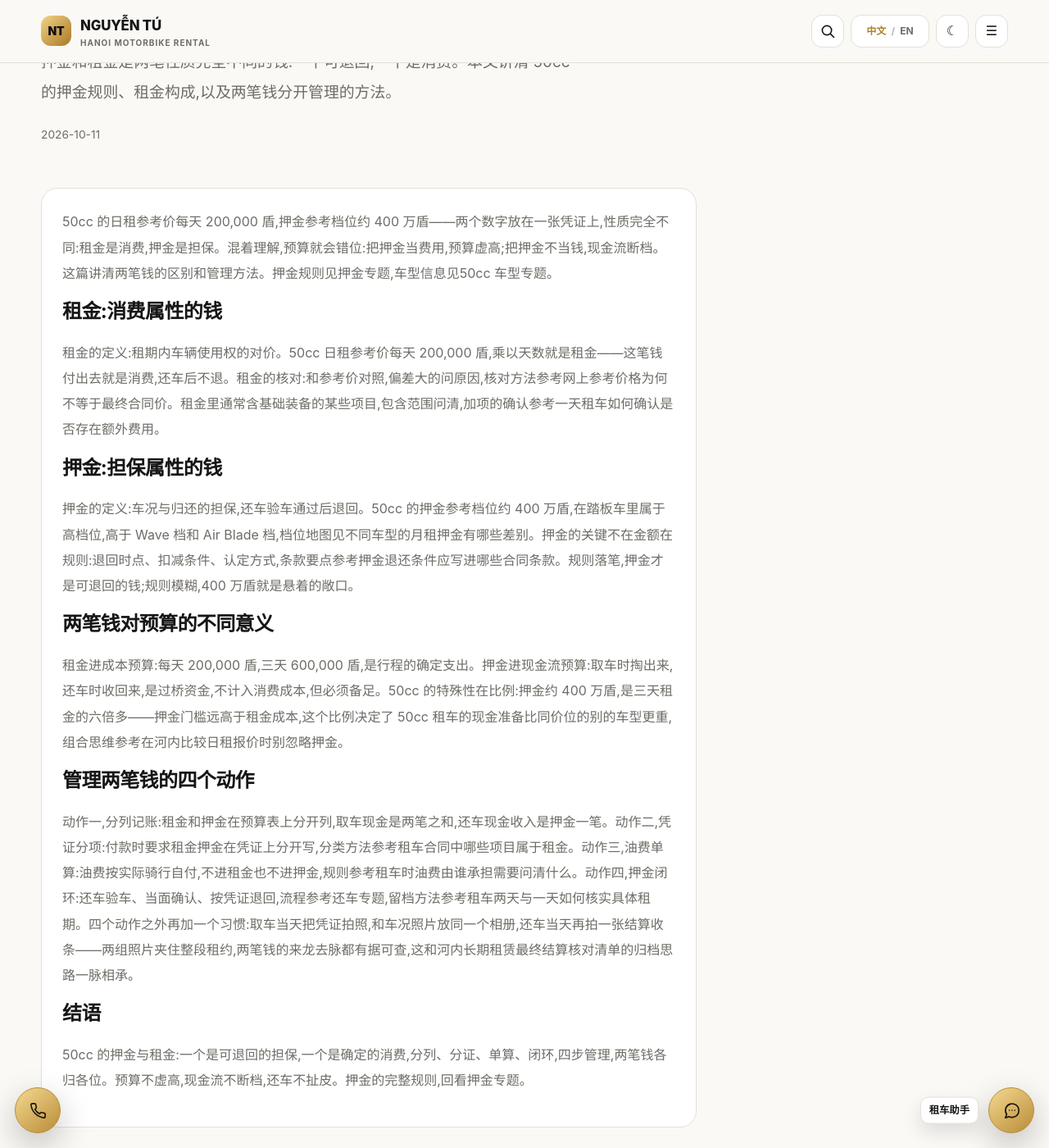
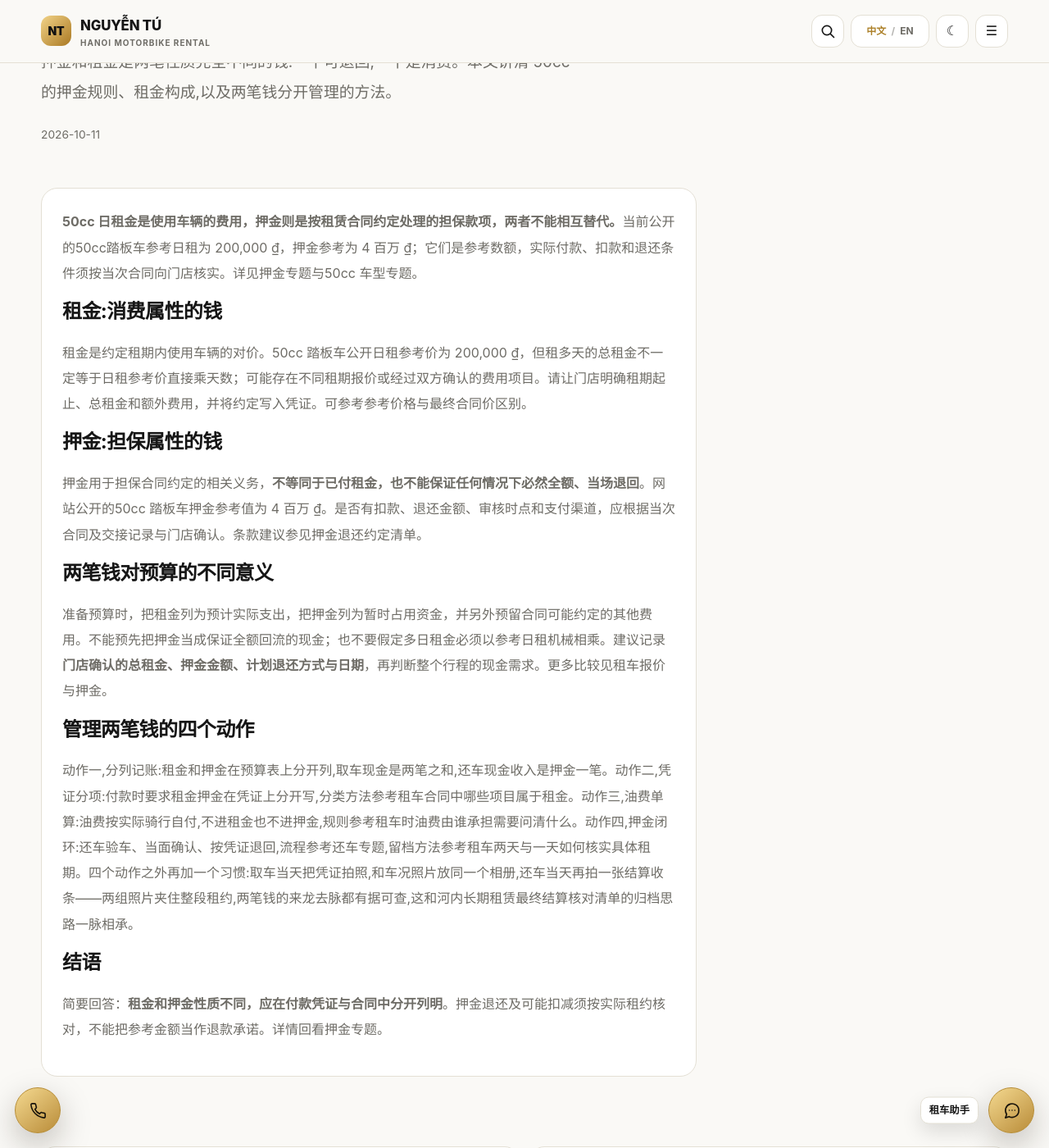
Before and after one commit to thuexemayhanoi/china, a Jekyll site: the page built from _posts/2026-10-11-hanoi-fifty-models-05.md, in a window 1280 px wide and 1400 px high, scrolled down 283 px. Shown: the whole window at 82% size. Built offline with Jekyll 4.4.1, drawn with Linux system fonts in a browser that asks for light colours.

Commit message:
seo(china): clarify CN-0105 daily rent vs deposit and remove implied refund guarantee

```diff
--- a/_posts/2026-10-11-hanoi-fifty-models-05.md
+++ b/_posts/2026-10-11-hanoi-fifty-models-05.md
@@ -12,19 +12,19 @@ seo_silo: "50cc/models"
 breadcrumbs: [{"label": "博客", "href": "/blog/"}, {"label": "专题", "href": "/topics/50cc/models/"}, {"label": "50cc 租车押金与日租费用有什么区别"}]
 publication_method: "automated_qa"
 ---
-50cc 的日租参考价每天 200,000 盾,押金参考档位约 400 万盾——两个数字放在一张凭证上,性质完全不同:租金是消费,押金是担保。混着理解,预算就会错位:把押金当费用,预算虚高;把押金不当钱,现金流断档。这篇讲清两笔钱的区别和管理方法。押金规则见[押金专题](/topics/pricing/deposits/),车型信息见[50cc 车型专题](/topics/50cc/models/)。
+**50cc 日租金是使用车辆的费用，押金则是按租赁合同约定处理的担保款项，两者不能相互替代。**当前公开的50cc踏板车参考日租为 {{ site.data.vehicles[4].display.day }}，押金参考为 {{ site.data.vehicles[4].deposit }}；它们是参考数额，实际付款、扣款和退还条件须按当次合同向门店核实。详见[押金专题](/topics/pricing/deposits/)与[50cc 车型专题](/topics/50cc/models/)。
 
 ## 租金:消费属性的钱
 
-租金的定义:租期内车辆使用权的对价。50cc 日租参考价每天 200,000 盾,乘以天数就是租金——这笔钱付出去就是消费,还车后不退。租金的核对:和参考价对照,偏差大的问原因,核对方法参考[网上参考价格为何不等于最终合同价](/blog/hanoi-pricing-daily-23/)。租金里通常含基础装备的某些项目,包含范围问清,加项的确认参考[一天租车如何确认是否存在额外费用](/blog/hanoi-pricing-daily-10/)。
+租金是约定租期内使用车辆的对价。50cc 踏板车公开日租参考价为 {{ site.data.vehicles[4].display.day }}，但租多天的总租金不一定等于日租参考价直接乘天数；可能存在不同租期报价或经过双方确认的费用项目。请让门店明确租期起止、总租金和额外费用，并将约定写入凭证。可参考[参考价格与最终合同价区别](/blog/hanoi-pricing-daily-23/)。
 
 ## 押金:担保属性的钱
 
-押金的定义:车况与归还的担保,还车验车通过后退回。50cc 的押金参考档位约 400 万盾,在踏板车里属于高档位,高于 Wave 档和 Air Blade 档,档位地图见[不同车型的月租押金有哪些差别](/blog/hanoi-pricing-periods-15/)。押金的关键不在金额在规则:退回时点、扣减条件、认定方式,条款要点参考[押金退还条件应写进哪些合同条款](/blog/hanoi-pricing-periods-17/)。规则落笔,押金才是可退回的钱;规则模糊,400 万盾就是悬着的敞口。
+押金用于担保合同约定的相关义务，**不等同于已付租金，也不能保证任何情况下必然全额、当场退回**。网站公开的50cc 踏板车押金参考值为 {{ site.data.vehicles[4].deposit }}。是否有扣款、退还金额、审核时点和支付渠道，应根据当次合同及交接记录与门店确认。条款建议参见[押金退还约定清单](/blog/hanoi-pricing-periods-17/)。
 
 ## 两笔钱对预算的不同意义
 
-租金进成本预算:每天 200,000 盾,三天 600,000 盾,是行程的确定支出。押金进现金流预算:取车时掏出来,还车时收回来,是过桥资金,不计入消费成本,但必须备足。50cc 的特殊性在比例:押金约 400 万盾,是三天租金的六倍多——押金门槛远高于租金成本,这个比例决定了 50cc 租车的现金准备比同价位的别的车型更重,组合思维参考[在河内比较日租报价时别忽略押金](/blog/hanoi-pricing-daily-25/)。
+准备预算时，把租金列为预计实际支出，把押金列为暂时占用资金，并另外预留合同可能约定的其他费用。不能预先把押金当成保证全额回流的现金；也不要假定多日租金必须以参考日租机械相乘。建议记录**门店确认的总租金、押金金额、计划退还方式与日期**，再判断整个行程的现金需求。更多比较见[租车报价与押金](/blog/hanoi-pricing-daily-25/)。
 
 ## 管理两笔钱的四个动作
 
@@ -32,4 +32,4 @@ publication_method: "automated_qa"
 
 ## 结语
 
-50cc 的押金与租金:一个是可退回的担保,一个是确定的消费,分列、分证、单算、闭环,四步管理,两笔钱各归各位。预算不虚高,现金流不断档,还车不扯皮。押金的完整规则,回看[押金专题](/topics/pricing/deposits/)。
+简要回答：**租金和押金性质不同，应在付款凭证与合同中分开列明**。押金退还及可能扣减须按实际租约核对，不能把参考金额当作退款承诺。详情回看[押金专题](/topics/pricing/deposits/)。
```
